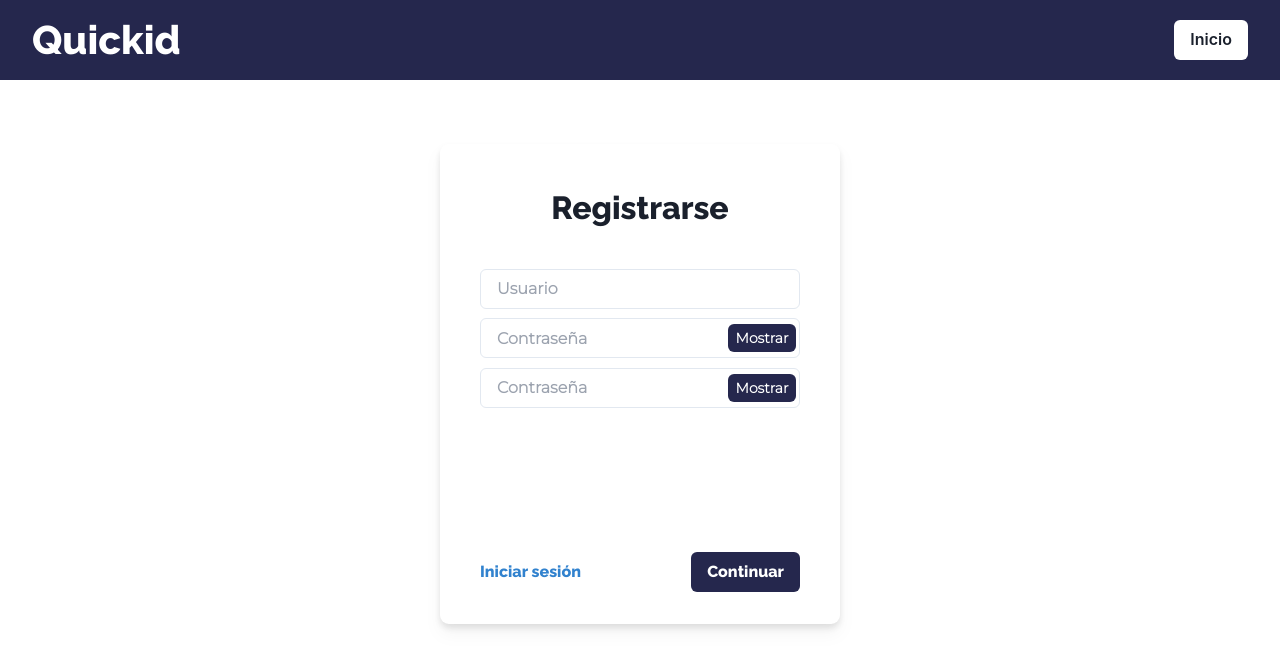
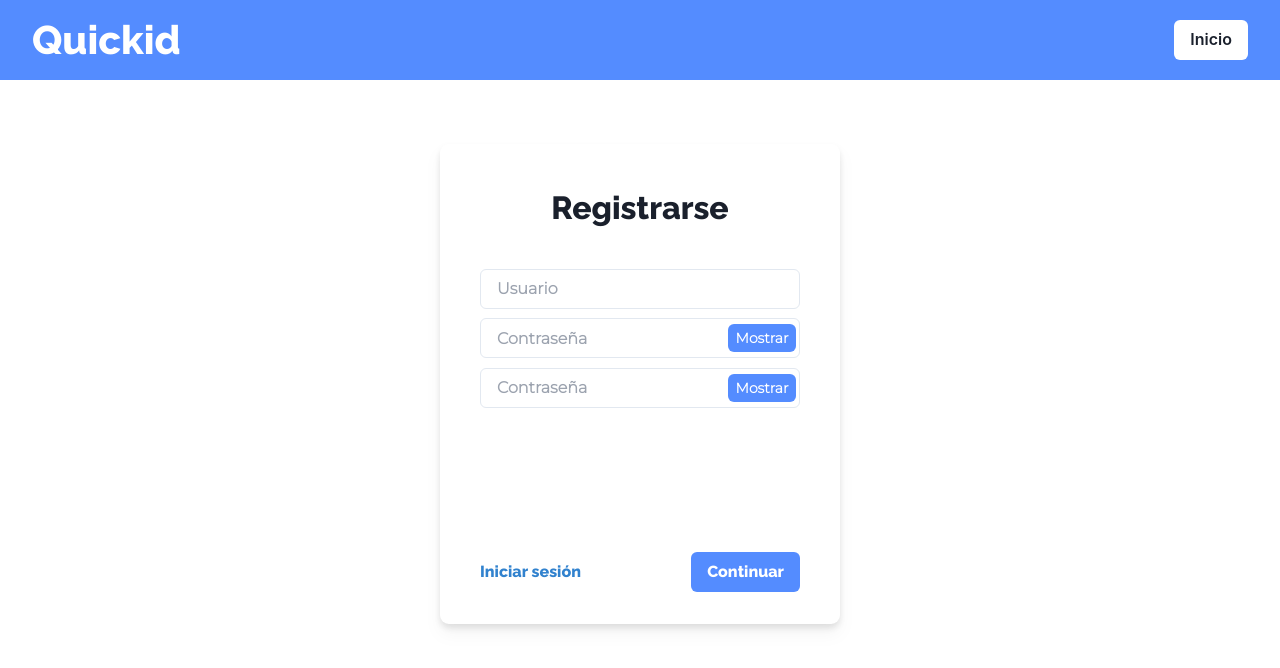
Before and after one commit to ReynaldoCerpa/quickid, a Next.js app: page /register in a window 1280 px wide. Shown: the top 668 px of the page. Built offline with nearby package versions, Linux system fonts and the light colour scheme.

Commit message:
navbar routes

```diff
--- a/src/components/Navbar.tsx
+++ b/src/components/Navbar.tsx
@@ -5,15 +5,17 @@ import { useRouter } from "next/router";
 const Navbar = () => {
     const router = useRouter()
     return (
-        <div className="w-[100%] h-20 bg-[#25274d] fixed flex justify-between px-[2rem] items-center">
+        <div className="w-[100%] h-20 fixed bg-primary flex justify-between px-[2rem] items-center">
            <Text
            fontWeight="bold"
            fontSize="2.5rem"
            className="font-raleway text-white">Quickid</Text>
            <Button
            bgColor="white"
-           onClick={()=>router.push("/")}
-           >Inicio</Button>
+           onClick={()=>{
+               router.pathname === "/" ? router.push("/login") : router.push("/")
+            }}
+           >{router.pathname === "/" ? "Iniciar sesión" : "Inicio"}</Button>
         </div>
     );
 };
--- a/src/components/PasswordInput.tsx
+++ b/src/components/PasswordInput.tsx
@@ -12,7 +12,7 @@ const PasswordInput = () => {
             <Input className="font-bold" placeholder="Contraseña" type={show ? "text" : "password"} />
             <InputRightElement width='4.5rem'>
                 <Button h='1.75rem' size='sm' className="mr-1" onClick={handleClick}
-                    bg="#25274d"
+                    bg="#548CFF"
                     color="white"
                     _hover={{ bg: "#353878" }}
                 >
--- a/src/pages/login.tsx
+++ b/src/pages/login.tsx
@@ -27,11 +27,10 @@ const login = () => {
                             <Text color="blue.500" fontWeight="bold" className="cursor-pointer">Registrarse</Text>
                         </Link>
                         <Button
-                            bg="#25274d"
+                            bg="#548CFF"
                             color="white"
                             _hover={{ bg: "#353878" }}
                             onClick={()=>{
-                                console.log(router.pathname);
 
                             }}
                         >Iniciar sesión</Button>
--- a/src/pages/register.tsx
+++ b/src/pages/register.tsx
@@ -20,7 +20,7 @@ const register = () => {
                             <Text color="blue.500" fontWeight="bold" className="cursor-pointer">Iniciar sesión</Text>
                         </Link>
                         <Button
-                        bg="#25274d"
+                        bg="#548CFF"
                         color="white"
                         _hover={{bg: "#353878"}}
                         >Continuar</Button>
--- a/src/styles/globals.css
+++ b/src/styles/globals.css
@@ -14,7 +14,3 @@
   @apply my-[.3rem];
   @apply font-montserrat font-bold;
 }
-
-.in-group{
-  @apply flex items-center !important;
-}
--- a/tailwind.config.js
+++ b/tailwind.config.js
@@ -9,8 +9,10 @@ module.exports = {
       "source":["Source+sans+Pro", "sans serif"],
       "montserrat":["Montserrat","sans serif"],
     },
-    extend: {},
-
+    extend: {
+      colors: {
+        "primary": "#548CFF"
+      },
+    },
   },
-  plugins: [],
 }
```
